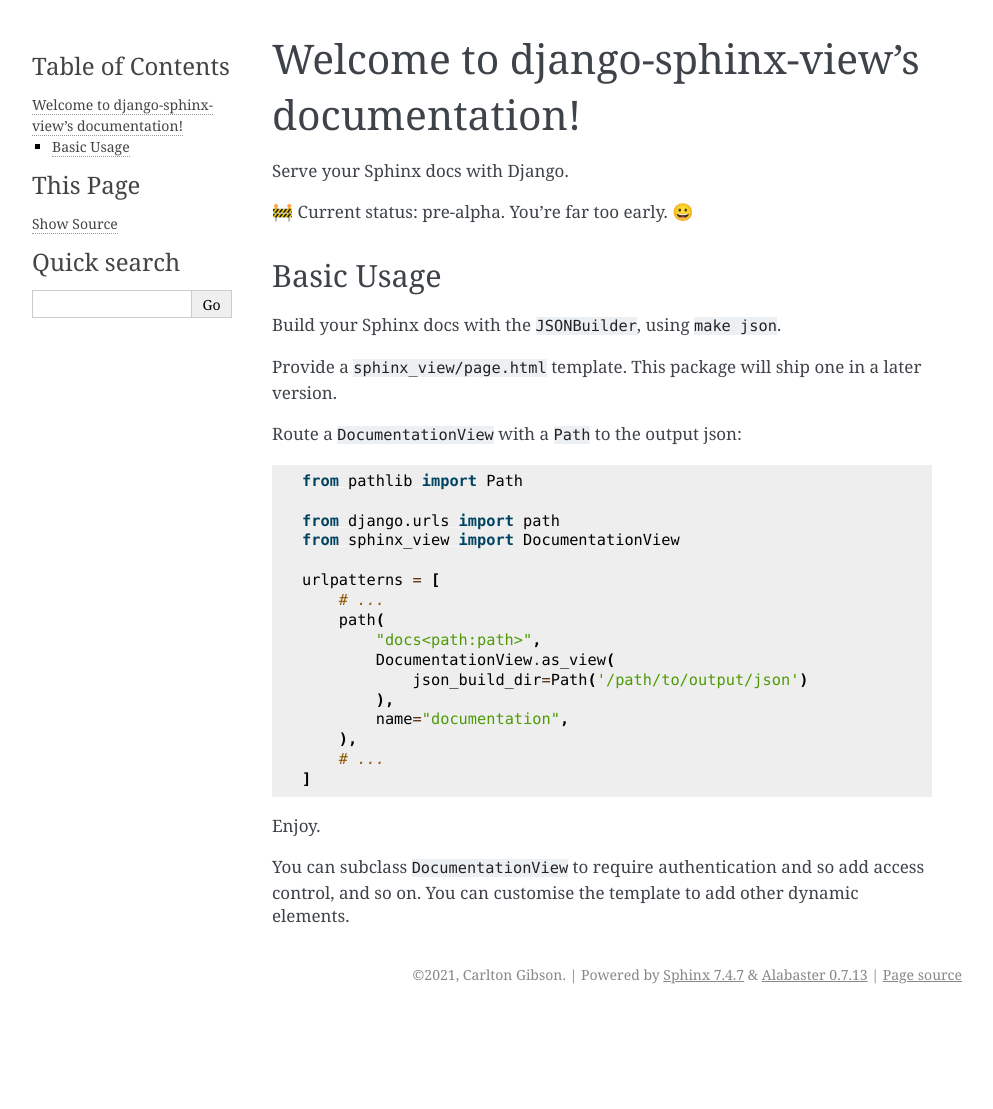
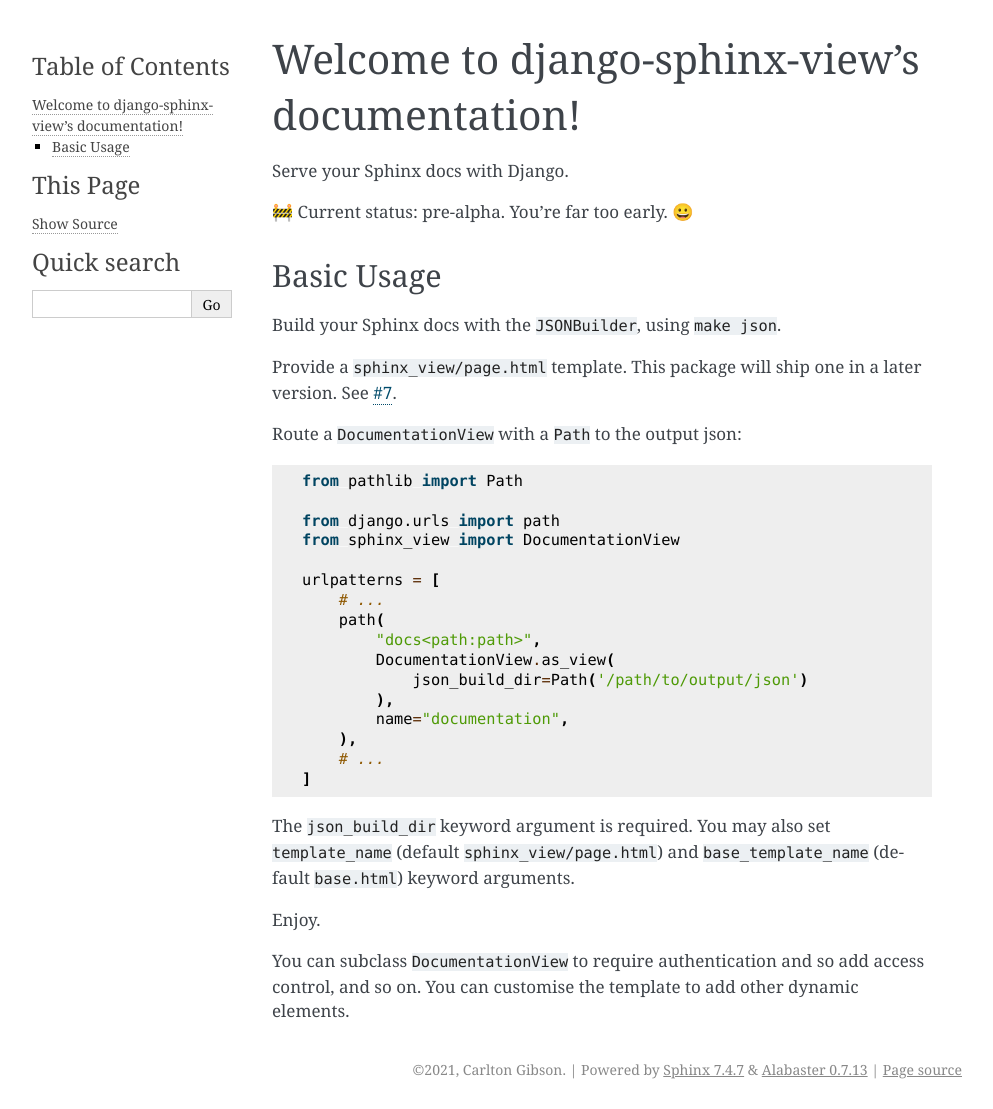
Before and after one commit to carltongibson/django-sphinx-view, a Sphinx documentation site: the page built from docs/source/index.rst, in a window 1280 px wide. Shown: the whole page, without its empty margins (148-1141 px from the left). Built offline with Sphinx 7.4.7, drawn with Linux system fonts in a browser that asks for light colours; before the commit the page ends 1014 px from its top, so only the background shows below that.

Commit message:
Added template_name and base_template_name view init kwargs.

```diff
--- a/docs/source/index.rst
+++ b/docs/source/index.rst
@@ -18,7 +18,7 @@
 Build your Sphinx docs with the ``JSONBuilder``, using ``make json``.
 
 Provide a ``sphinx_view/page.html`` template. This package will ship one in a later
-version.
+version. See `#7 <https://github.com/carltongibson/django-sphinx-view/issues/7>`_.
 
 Route a ``DocumentationView`` with a ``Path`` to the output json::
 
@@ -39,6 +39,9 @@
         # ...
     ]
 
+The ``json_build_dir`` keyword argument is required. You may also set
+``template_name`` (default ``sphinx_view/page.html``) and
+``base_template_name`` (default ``base.html``) keyword arguments.
 
 Enjoy.
 
```
Also changed, not shown: 1 other file.
